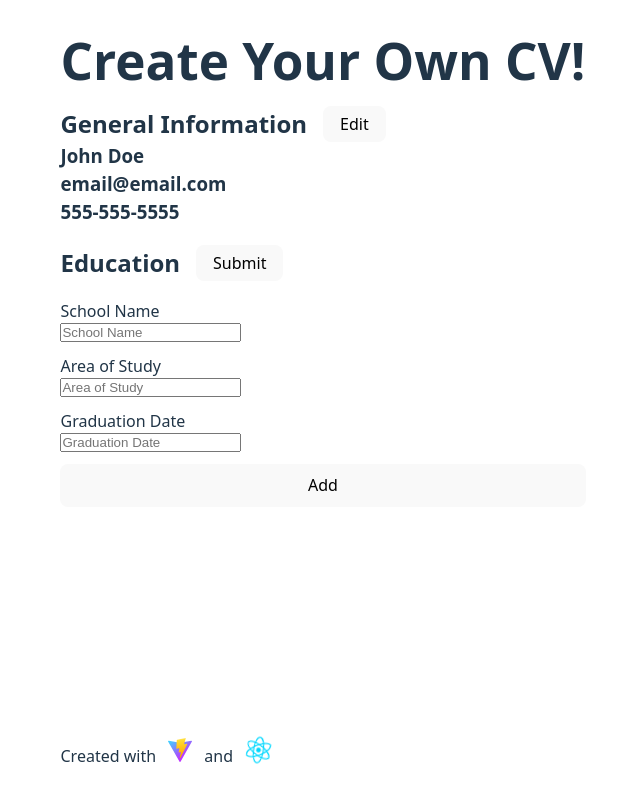
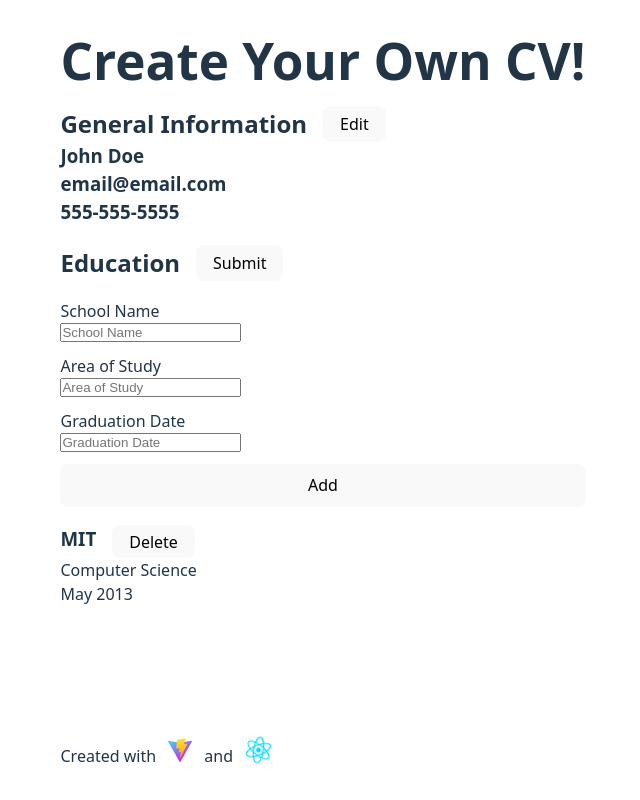
Before and after one commit to jkaps9/cv-application, a React (Vite) app: page / in a window 1280 px wide. Shown: the whole page, without its empty margins (317-957 px from the left). Built offline with nearby package versions, Linux system fonts and the light colour scheme.

Commit message:
add default education item for development purposes

```diff
--- a/src/components/Education.jsx
+++ b/src/components/Education.jsx
@@ -4,9 +4,16 @@ import EducationList from "./EducationList";
 import AddEducationItem from "./AddEducationItem";
 import "../styles/Education.css";
 
-let nextId = 0;
+let nextId = 1;
 export default function Education() {
-  const [items, setItems] = useState([]);
+  const [items, setItems] = useState([
+    {
+      id: 0,
+      schoolName: "MIT",
+      areaOfStudy: "Computer Science",
+      graduationDate: "May 2013",
+    },
+  ]);
   const [isEditing, setIsEditing] = useState(true);
 
   function handleAddItem(newItem) {
```
